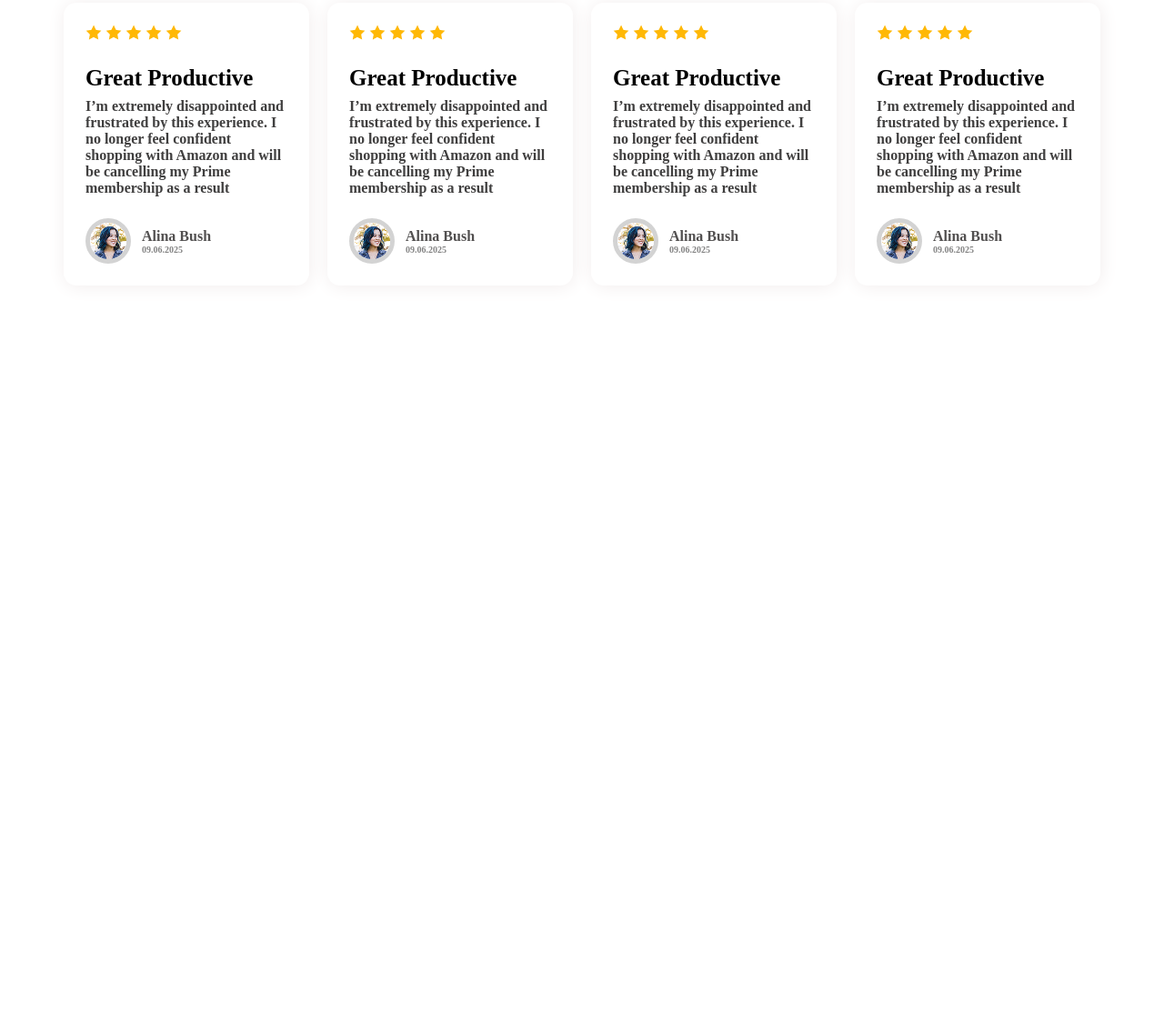
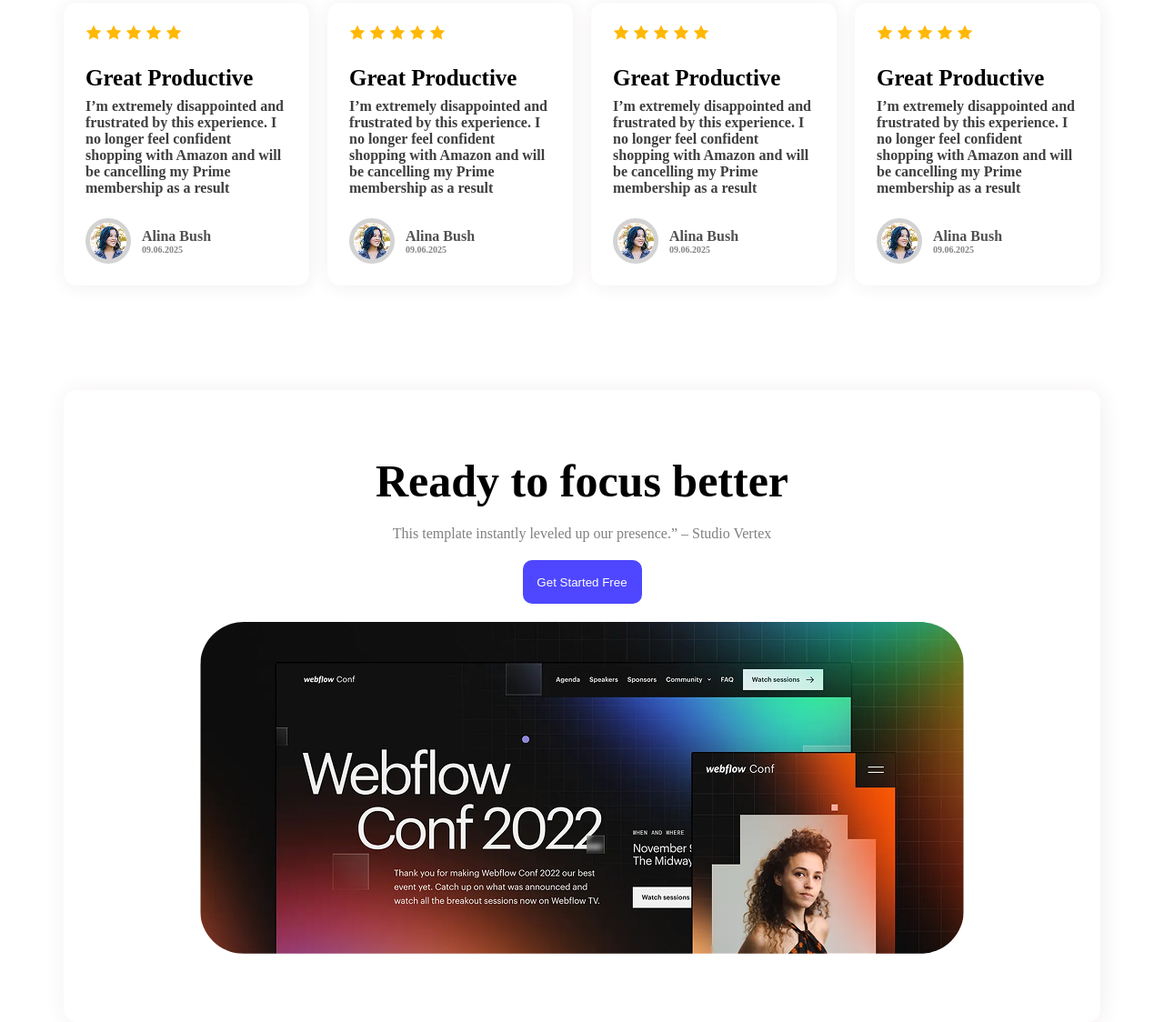
Before and after one commit to Touhidulislamtuhin/Ass_01_project, a plain HTML site: page index.html in a window 1280 px wide. Shown: the part 1821-2945 px from the top of the page at 91% size. Before the commit the page ends 2250 px from the top, so only its background shows below. Drawn offline with Linux system fonts and the light colour scheme.

Commit message:
Optional Section add

```diff
--- a/index.html
+++ b/index.html
@@ -163,6 +163,15 @@
 
             </div>
         </section>
+<!-- webflox section(optional part) -->
+        <section class="webflox_section">
+            <div class="web_flox_main">
+                <h2 class="webflox_head">Ready to focus better</h2>
+                <p>This template instantly leveled up our presence.” – Studio Vertex</p>
+                <button class="btn_style">Get Started Free</button>
+            </div>
+            <img src="Assets/wc-big.png" alt="">
+        </section>
      </main>
 
 </body>
--- a/style/style.css
+++ b/style/style.css
@@ -1,6 +1,7 @@
 *{
     margin:0px;
     padding:0px;
+
 }
 /* banner style */
 .banner{
@@ -48,6 +49,7 @@
 main{
     max-width: 1140px;
     margin: 0px auto;
+
 }
 /* action  */
 .main_div{
@@ -173,3 +175,26 @@ main{
     font-size: 10px;
     color: #717070de;
 }
+/*Web Flox Section(optional part */
+.webflox_section{
+    text-align: center;
+    background-color: #FFFFFF;
+    border-radius: 14px;
+    box-shadow:2px 2px 25px #F2EDED;
+    padding:71px 150px}
+.web_flox_main{
+   margin-bottom: 20px;
+}
+.webflox_head{
+    font-size:50px;
+    font-weight: bold;
+
+}
+.web_flox_main p{
+    color:rgba(0, 0, 0, 0.5) ;
+    margin-bottom: 20px;
+    margin-top: 20px;
+}
+.webflox_section img{
+    border-radius: 48px;
+}
```
